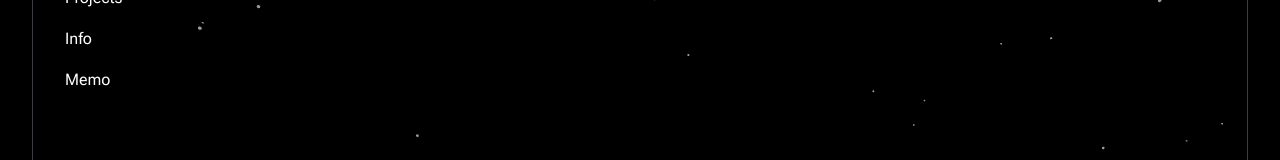
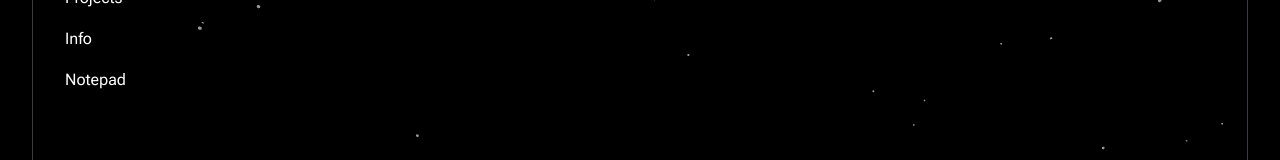
Before and after one commit to taeho-kr/taeho-world, a React (Vite) app: page / in a window 1280 px wide. Shown: the part 232-392 px from the top of the page. Built offline with nearby package versions, Linux system fonts and the light colour scheme.

Commit message:
change menu name

```diff
--- a/src/routes.tsx
+++ b/src/routes.tsx
@@ -31,8 +31,8 @@ const routes: RoutableItem[] = [
     icon: <Info />,
   },
   {
-    name: "Memo",
-    path: "/memo",
+    name: "Notepad",
+    path: "/notepad",
     element: <MemoPage />,
     icon: <Notebook />,
   },
```
